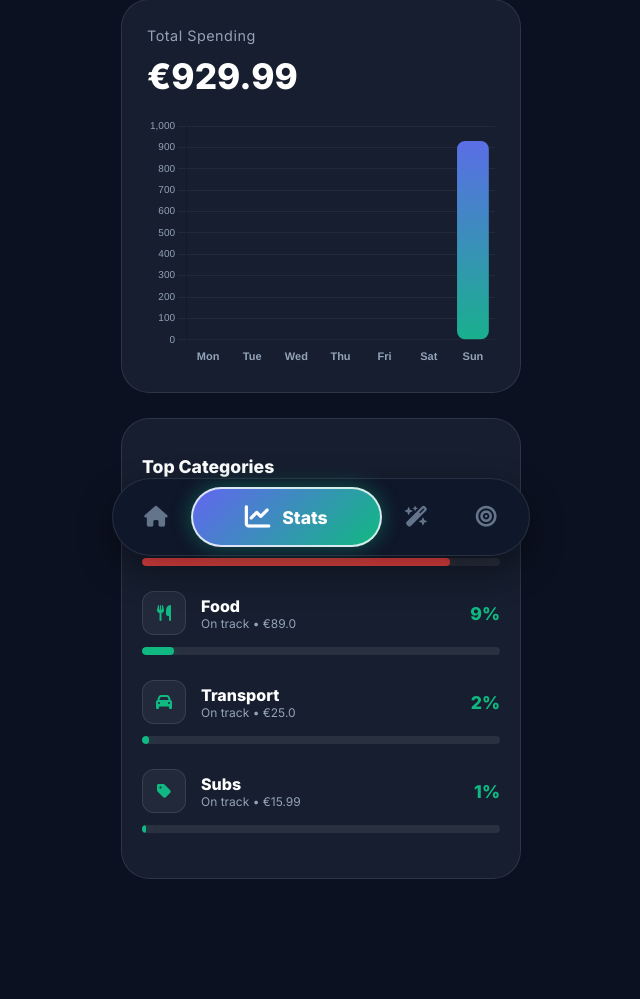
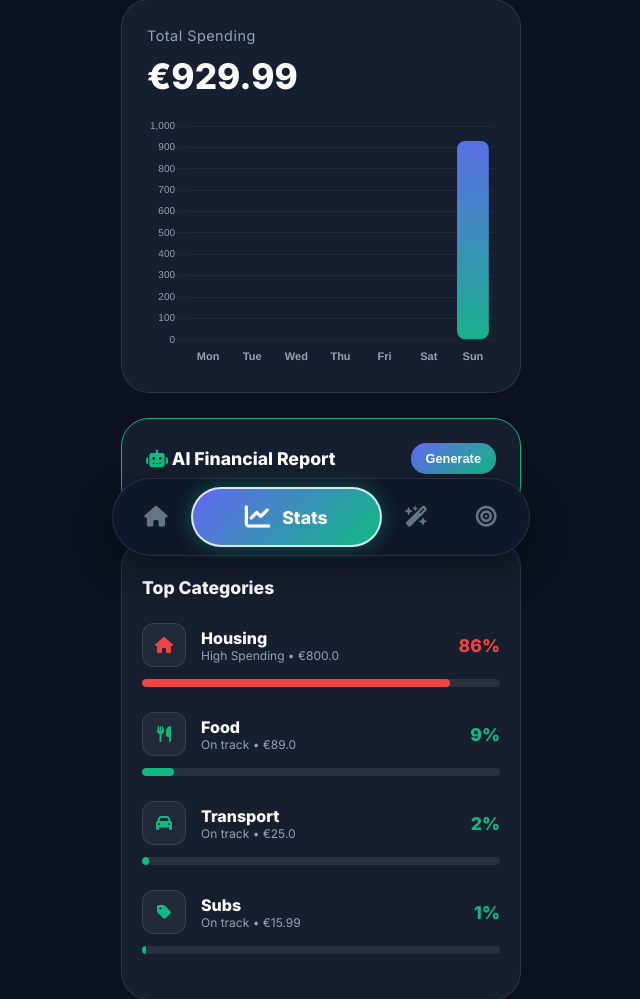
Before and after one commit to saleh-er/SmartSave-AI-Driven-Personal-Finance-Coach, a FastAPI app: page /analytics in a window 1280 px wide. Shown: the part 219-1218 px from the top of the page, without its empty margins (319-959 px from the left). Before the commit the page ends 1098 px from the top, so only its background shows below. Run offline with FastAPI, Linux system fonts and the light colour scheme.

Commit message:
update route.py

```diff
--- a/web/routes.py
+++ b/web/routes.py
@@ -165,8 +165,25 @@ async def delete_transaction(tx_id: int, db: Session = Depends(get_db)):
         db.rollback()
         raise HTTPException(status_code=500, detail=str(e))
 
+# Generate monthly report
+@router.get("/generate-report")
+async def generate_report(db: Session = Depends(get_db)):
+    db_tx = db.query(Transaction).all()
+    if not db_tx:
+        return {"report": "No transactions found. Add some expenses to get an AI analysis! 💸"}
+
+    # Résumé structuré pour l'IA
+    summary = "\n".join([f"- {t.merchant}: {t.amount}€ ({t.category})" for t in db_tx[-20:]])
+
+    prompt = [
+        {"role": "system", "content": "You are a professional financial advisor. Analyze the user's spending and provide a structured, motivating report in English with emojis."},
+        {"role": "user", "content": f"Transactions:\n{summary}\nBudget Limit: {USER_CONFIG['monthly_budget']}€\n\nPlease provide a monthly summary and 3 tips."}
+    ]
+
+    report = coach.get_financial_advice(prompt, 100, "Monthly Review")
+    return {"report": report}
+
 # Calculate savings plan
-
 @router.post("/calculate-plan")
 async def calculate_plan(payload: dict = Body(...), db: Session = Depends(get_db)):
     goal_name = payload.get("name")
--- a/web/templates/analytics.html
+++ b/web/templates/analytics.html
@@ -42,6 +42,25 @@
             </div>
         </div>
 
+        <div class="glass-card" style="margin-bottom: 25px; border: 1px solid var(--accent-teal);">
+            <div style="display: flex; justify-content: space-between; align-items: center; margin-bottom: 15px;">
+                <h3 style="font-size: 1.1rem; margin: 0; color: white;">
+                    <i class="fas fa-robot" style="color: var(--accent-teal);"></i> AI Financial Report
+                </h3>
+                <button id="btn-report" onclick="getAIReport()" class="action-btn primary" style="padding: 8px 15px; font-size: 0.8rem; width: auto;">
+                    Generate
+                </button>
+            </div>
+
+            <div id="report-content" style="display: none; font-size: 0.9rem; line-height: 1.6; color: #e2e8f0; background: rgba(255,255,255,0.05); padding: 15px; border-radius: 12px;">
+                </div>
+
+            <div id="report-loader" style="display: none; text-align: center; padding: 20px;">
+                <i class="fas fa-circle-notch fa-spin" style="font-size: 1.5rem; color: var(--accent-teal);"></i>
+                <p style="font-size: 0.8rem; margin-top: 10px; color: var(--text-secondary);">Analyzing your spending habits...</p>
+            </div>
+        </div>
+
         <div class="glass-card" style="margin-bottom: 120px; padding: 20px;">
             <h3 style="margin-bottom: 25px; font-size: 1.1rem; font-weight: 800;">Top Categories</h3>
 
@@ -82,6 +101,7 @@
     </div>
 
     <script>
+        // Graphique Chart.js
         const ctx = document.getElementById('spendingChart').getContext('2d');
         const gradient = ctx.createLinearGradient(0, 0, 0, 250);
         gradient.addColorStop(0, '#6366F1');
@@ -116,6 +136,35 @@
                 }
             }
         });
+
+        // Fonction pour le Bilan IA
+        async function getAIReport() {
+            const btn = document.getElementById('btn-report');
+            const loader = document.getElementById('report-loader');
+            const content = document.getElementById('report-content');
+
+            btn.disabled = true;
+            btn.style.opacity = "0.5";
+            loader.style.display = "block";
+            content.style.display = "none";
+
+            try {
+                const response = await fetch('/generate-report');
+                const data = await response.json();
+
+                // Remplacement des sauts de ligne pour un affichage propre
+                content.innerHTML = data.report.replace(/\n/g, '<br>');
+                content.style.display = "block";
+            } catch (error) {
+                content.innerText = "Error generating report. Please try again.";
+                content.style.display = "block";
+            } finally {
+                loader.style.display = "none";
+                btn.disabled = false;
+                btn.style.opacity = "1";
+                btn.innerText = "Regenerate";
+            }
+        }
     </script>
 </body>
 </html>
```
